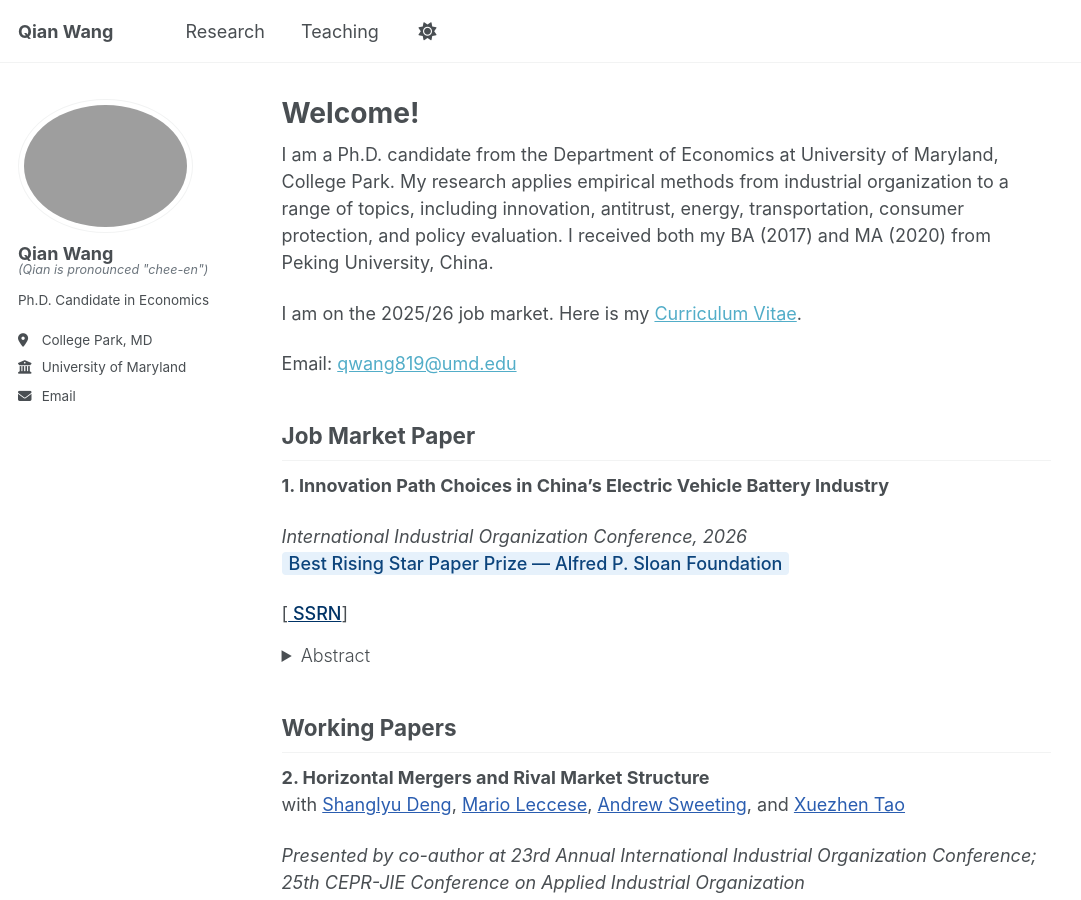
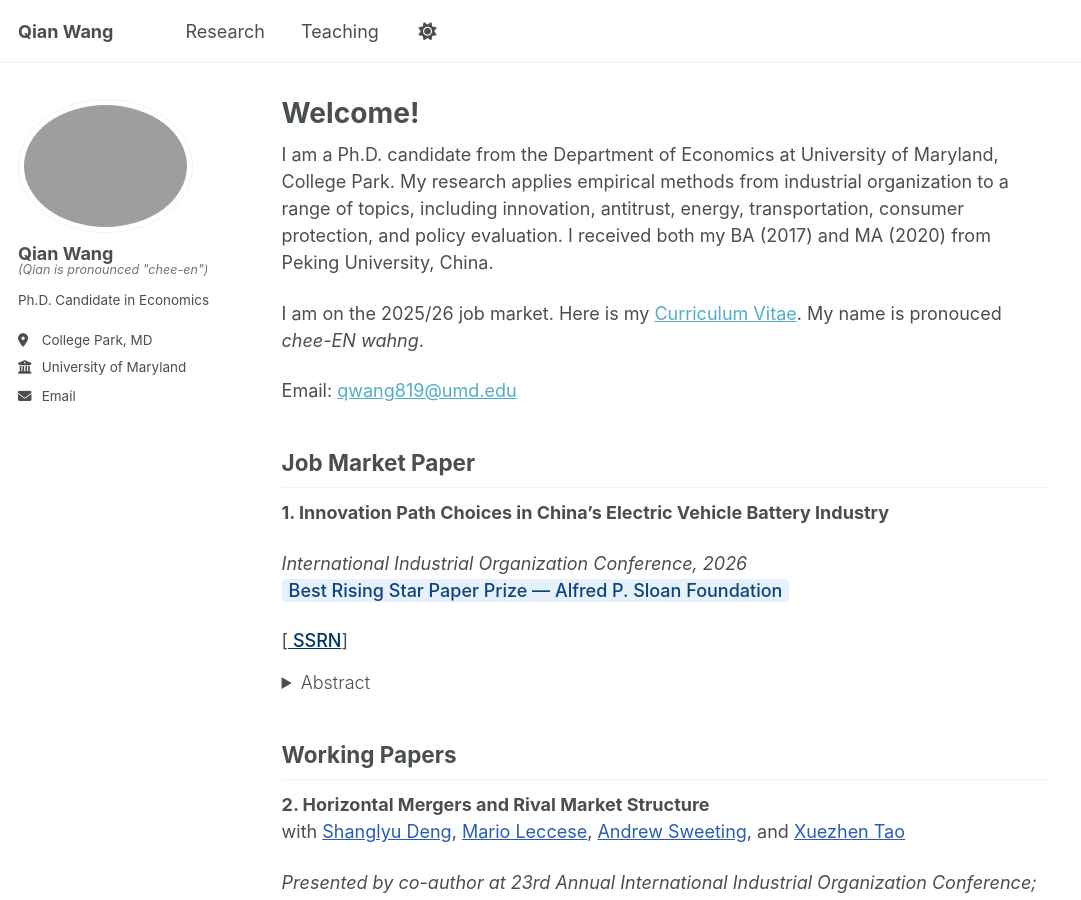
Before and after one commit to qwang819/qwang819.github.io, a Jekyll site: the page built from _pages/about.md, in a window 1280 px wide and 900 px high. Shown: the whole window, without its empty margins (0-1081 px from the left). Built offline with Jekyll 4.4.1, drawn with Linux system fonts in a browser that asks for light colours; a script that is not in the unit is left out.

Commit message:
Update about.md

```diff
--- a/_pages/about.md
+++ b/_pages/about.md
@@ -11,7 +11,7 @@ redirect_from:
 I am a Ph.D. candidate from the Department of Economics at University of Maryland, College Park. My research applies empirical methods from industrial organization to a range of topics, including innovation, antitrust, energy, transportation, consumer protection, and policy evaluation. I received both my BA (2017) and MA (2020) from Peking University, China.
 
 I am on the 2025/26 job market. Here is my <a href="https://www.dropbox.com/scl/fi/3hs1ys4ihek9a9y38mj7p/CV_QianWang_20260416.pdf?rlkey=t8zetjeiasnzuq8pudosxdyhs&st=0d8ak677&dl=0" >
-Curriculum Vitae</a>.
+Curriculum Vitae</a>. My name is pronouced *chee-EN wahng*.
 
 Email: <a href="mailto:qwang819@umd.edu">qwang819@umd.edu</a>
 
```
